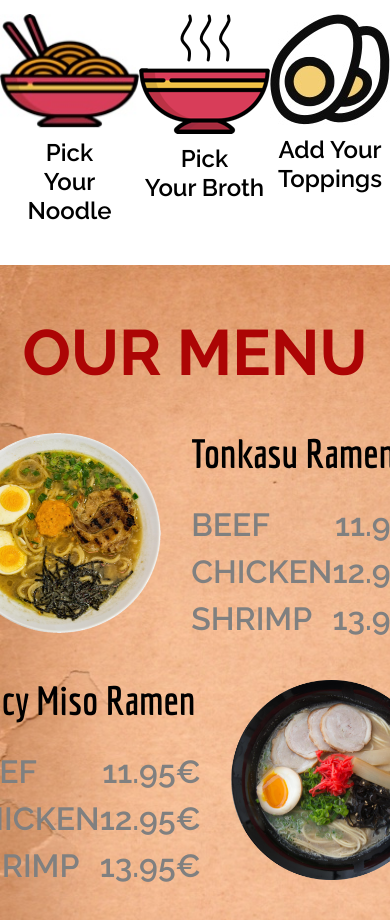
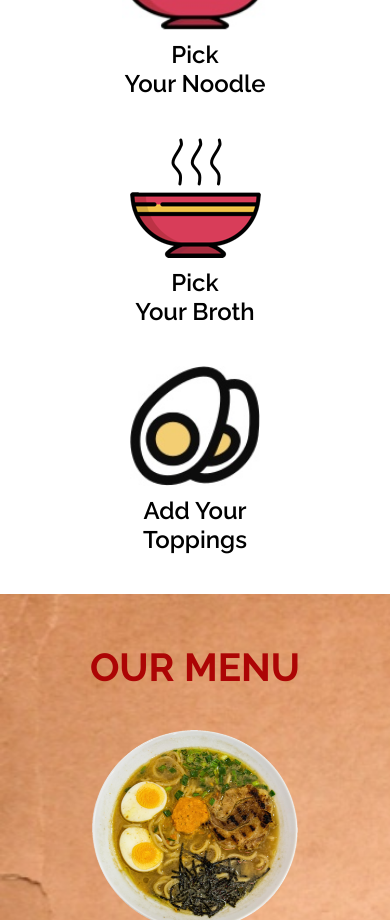
Before and after one commit to lukasbuschdev/Sakura, an Angular app: page / in a window 390 px wide. Shown: the part 1080-2000 px from the top of the page. Built offline with nearby package versions, Linux system fonts and the light colour scheme.

Commit message:
made 90% responsive (navbar and landingPage/background still to be done)

```diff
--- a/src/app/main-content/how-to-order/how-to-order.component.html
+++ b/src/app/main-content/how-to-order/how-to-order.component.html
@@ -4,15 +4,15 @@
     </div>
 
     <div class="row around">
-        <div class="column">
+        <div class="column center">
             <img src="../../../assets/img/bowl_icon.jpg">
             <span>Pick <br> Your Noodle</span>
         </div>
-        <div class="column">
+        <div class="column center">
             <img src="../../../assets/img/broth_icon.png">
             <span>Pick <br> Your Broth</span>
         </div>
-        <div class="column">
+        <div class="column center">
             <img src="../../../assets/img/eggs_icon.jpg">
             <span>Add Your <br> Toppings</span>
         </div>
--- a/src/app/main-content/how-to-order/how-to-order.component.scss
+++ b/src/app/main-content/how-to-order/how-to-order.component.scss
@@ -19,6 +19,10 @@ div:first-of-type {
             gap: 10px;
         }
 
+        img {
+            height: 120px;
+        }
+
         span {
             text-align: center;
             font-size: 1.5rem;
@@ -26,3 +30,12 @@ div:first-of-type {
         }
     }
 }
+
+@media(max-width: 800px) {
+    div:first-of-type {
+        >div:last-of-type {
+            flex-direction: column;
+            gap: 40px;
+        }
+    }
+}
--- a/src/app/main-content/landingPage/landingPage.component.scss
+++ b/src/app/main-content/landingPage/landingPage.component.scss
@@ -17,6 +17,7 @@ section {
 
         h1, h3 {
             color: $white;
+            text-align: center;
         }
     }
 }
--- a/src/app/main-content/our-menu/meals/meals.component.scss
+++ b/src/app/main-content/our-menu/meals/meals.component.scss
@@ -59,3 +59,21 @@
 .meal:nth-of-type(2) {
     flex-direction: row-reverse;
 }
+
+@media(max-width: 800px) {
+    #our-menu {
+        >div:first-of-type {
+            gap: 60px;
+        }
+    }
+
+    .meal {
+        flex-direction: column !important;
+
+        .meal-info {
+            .heading {
+                text-align: center;
+            }
+        }
+    }
+}
--- a/src/app/main-content/our-menu/our-menu.component.html
+++ b/src/app/main-content/our-menu/our-menu.component.html
@@ -1,2 +1 @@
 <app-meals></app-meals>
-<!-- <div id="our-menu" class="column"></div> -->
--- a/src/styles.scss
+++ b/src/styles.scss
@@ -130,16 +130,16 @@ p, a, button {
 }
 
 h1 {
-  font-size: 5rem;
+  font-size: min(10vmin, 5rem);
   font-weight: 600;
 }
 
 h2 {
-  font-size: 4rem;
+  font-size: min(10vmin, 4rem);
   font-weight: 400;
 }
 
 h3 {
-  font-size: 1.5rem;
+  font-size: min(5vmin, 1.5rem);
   font-weight: 400;
 }
```
